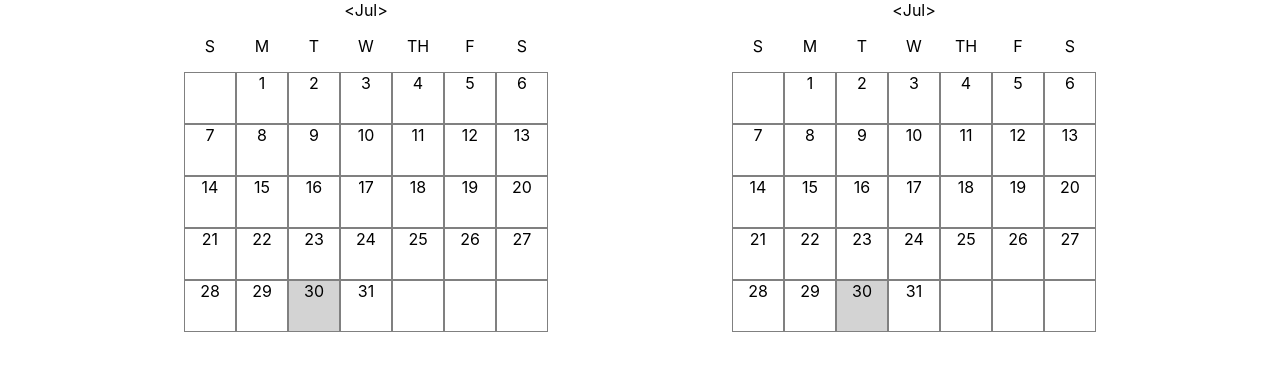
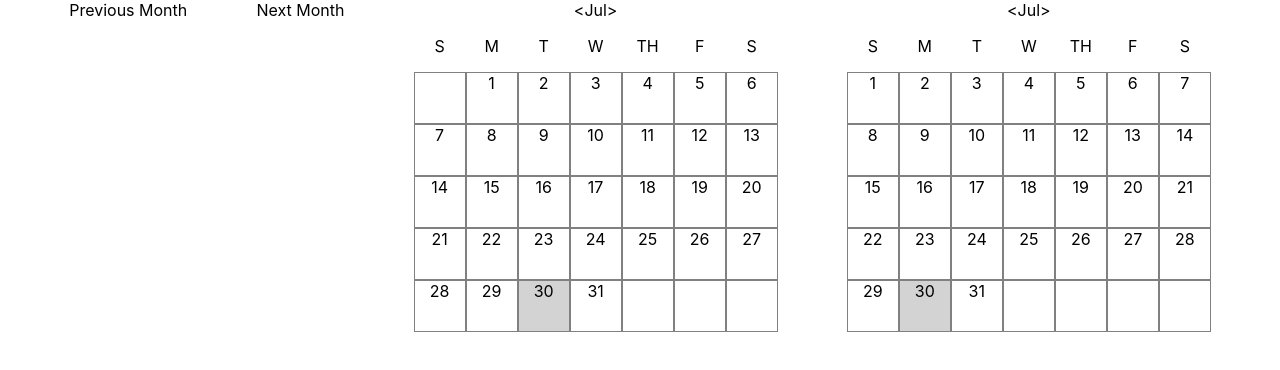
Before and after one commit to jenniferenck/interactive-calendar, a React (Create React App) app: page / in a window 1280 px wide. Shown: the top 370 px of the page. Built offline with nearby package versions, Linux system fonts and the light colour scheme.

Commit message:
changed first and scnd month as props to be passed

```diff
--- a/src/Calendar/index.js
+++ b/src/Calendar/index.js
@@ -6,22 +6,33 @@ import MonthView from '../MonthView';
 import './Calendar.css';
 
 class Calendar extends Component {
-  renderCurrentCalendarView = () => {
-    if (this.state.calendarView === 'month') {
-      return (
-        <div className="calendar">
-          <MonthView firstMonth />
-          <MonthView secondMonth />
-        </div>
-      );
-    }
+  constructor(props) {
+    super(props);
+    this.state = {
+      firstMonthIndex: moment().month(),
+      firstYear: moment().year()
+    };
+  }
+
+  getSecondMonth = () => {
+    const { firstMonthIndex } = this.state;
+    return firstMonthIndex < 11 ? firstMonthIndex + 1 : 0;
+  };
+
+  getSecondYear = () => {
+    const { firstMonthIndex, firstYear } = this.state;
+    return firstMonthIndex < 11 ? firstYear : firstYear + 1;
   };
 
   render() {
+    const { firstMonthIndex, firstYear } = this.state;
     return (
       <div className="calendar">
-        <MonthView monthOrder="firstMonth" />
-        <MonthView monthOrder="secondMonth" />
+        <div>Previous Month</div>
+        <div>Next Month</div>
+
+        <MonthView monthIndex={firstMonthIndex} year={firstYear} />
+        <MonthView monthIndex={this.getSecondMonth} year={this.getSecondYear} />
       </div>
     );
   }
--- a/src/MonthView/index.js
+++ b/src/MonthView/index.js
@@ -37,9 +37,8 @@ class MonthView extends Component {
     // if LAST IS SELECTED, reset selection to firstSelected and lastSelected to null
   };
 
-  getFirstDayOfMonth = currentDateObj => {
-    const year = currentDateObj.year();
-    const monthIndex = currentDateObj.month(); // gives index of current month
+  getFirstDayOfMonth = () => {
+    const { year, monthIndex } = this.props;
     // get day 1 of month index:
     return new Date(`${year}-${monthIndex + 1}-01`).getDay();
   };
```
